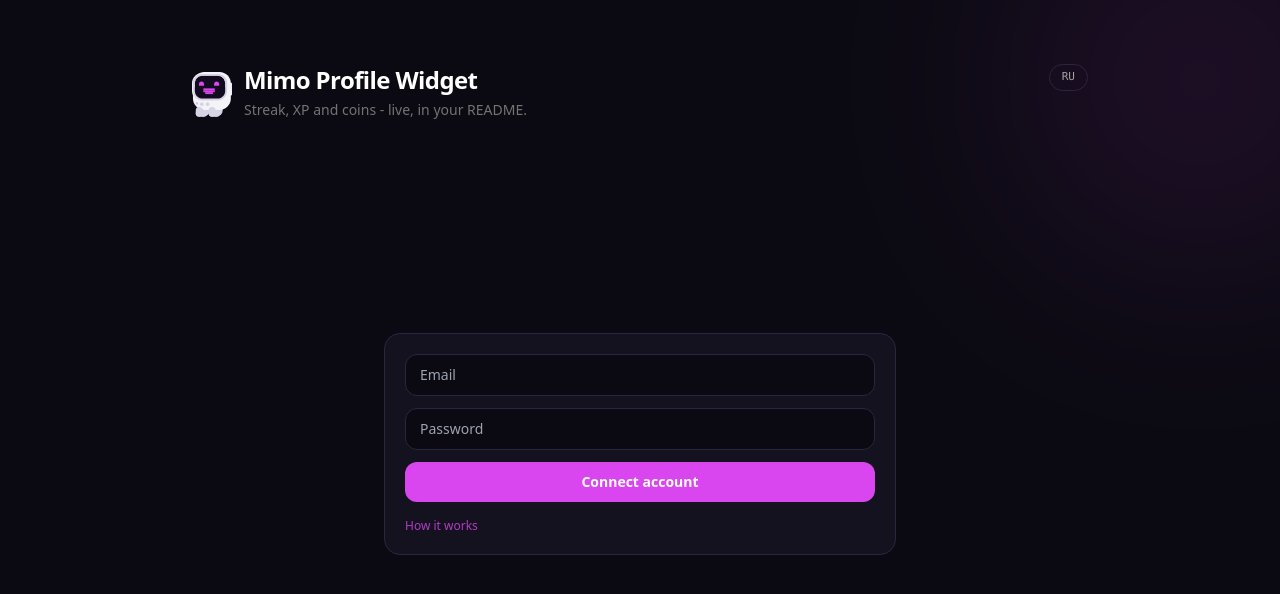
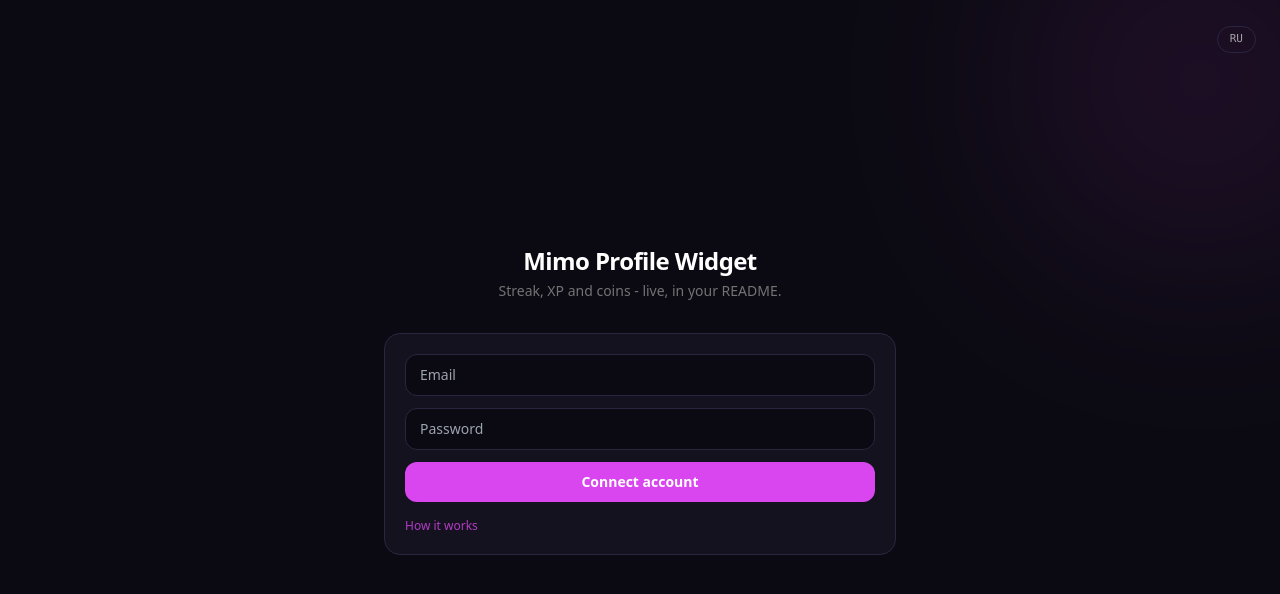
Before and after one commit to Asesu23/mimo-profile-widget, a Next.js app: page / in a window 1280 px wide. Shown: the top 594 px of the page. Built offline with nearby package versions, Linux system fonts and the light colour scheme.

Commit message:
feat: remove header logo, center auth header above form, pin locale switch to top-right corner

```diff
--- a/src/views/widget-generator/ui/WidgetGeneratorPage.tsx
+++ b/src/views/widget-generator/ui/WidgetGeneratorPage.tsx
@@ -1,8 +1,7 @@
 'use client';
 
 import { useMemo, useState } from 'react';
-import { THEMES, DEFAULT_THEME_ID } from '@entities/widget-theme';
-import { buildMascot } from '@entities/mascot';
+import { DEFAULT_THEME_ID } from '@entities/widget-theme';
 import { ALL_STATS, type StatKey } from '@entities/widget-stat';
 import { useConnectAccount } from '@features/connect-account';
 import { disconnectAccount } from '@features/disconnect-account';
@@ -22,7 +21,6 @@
   const [visibleStats, setVisibleStats] = useState<StatKey[]>(ALL_STATS);
 
   const origin = typeof window !== 'undefined' ? window.location.origin : '';
-  const activeTheme = THEMES[themeId] ?? THEMES[DEFAULT_THEME_ID];
 
   const imageUrl = useMemo(() => {
     if (!widgetId) return '';
@@ -45,27 +43,43 @@
     setVisibleStats((current) => toggleStatKey(current, key));
   }
 
+  const header = (
+    <header className="flex flex-col items-center gap-1 text-center">
+      <h1 className="text-2xl font-bold tracking-tight text-white">{t('title')}</h1>
+      <p className="text-sm text-neutral-500">{t('subtitle')}</p>
+    </header>
+  );
+
   return (
-    <main className="relative min-h-screen overflow-hidden bg-surface px-6 py-16 flex flex-col">
+    <main className="relative flex min-h-screen flex-col overflow-hidden bg-surface px-6 py-16">
       <div
         className="pointer-events-none absolute -right-40 -top-40 h-[480px] w-[480px] rounded-full opacity-20 blur-[120px]"
         style={{ background: 'radial-gradient(circle, #D946EF, transparent 70%)' }}
       />
 
+      <div className="absolute right-6 top-6 z-10">
+        <LocaleSwitch locale={locale} onToggle={() => setLocale(locale === 'en' ? 'ru' : 'en')} />
+      </div>
+
       <div className="relative mx-auto flex w-full max-w-4xl flex-1 flex-col gap-8">
-        <header className="flex items-start justify-between gap-4">
-          <div className="flex items-center gap-3">
-            <div className="h-10 w-10 shrink-0" dangerouslySetInnerHTML={{ __html: buildMascot(activeTheme) }} />
-            <div className="flex flex-col gap-1">
-              <h1 className="text-2xl font-bold tracking-tight text-white">{t('title')}</h1>
-              <p className="text-sm text-neutral-500">{t('subtitle')}</p>
-            </div>
-          </div>
-          <LocaleSwitch locale={locale} onToggle={() => setLocale(locale === 'en' ? 'ru' : 'en')} />
-        </header>
-
-        {status !== 'connected' && (
-          <div className="flex flex-1 items-center justify-center">
+        {status === 'connected' && widgetId ? (
+          <>
+            {header}
+            <section className="flex flex-col gap-8">
+              <WidgetPreview
+                themeId={themeId}
+                onThemeChange={setThemeId}
+                visibleStats={visibleStats}
+                onToggleStat={toggleStat}
+                imageUrl={imageUrl}
+                t={t}
+              />
+              <WidgetLinks imageUrl={imageUrl} markdown={markdown} onDisconnect={handleDisconnect} t={t} />
+            </section>
+          </>
+        ) : (
+          <div className="flex flex-1 flex-col items-center justify-center gap-8">
+            {header}
             <div className="w-full max-w-lg">
               <ConnectForm
                 email={email}
@@ -80,20 +94,6 @@
             </div>
           </div>
         )}
-
-        {status === 'connected' && widgetId && (
-          <section className="flex flex-col gap-8">
-            <WidgetPreview
-              themeId={themeId}
-              onThemeChange={setThemeId}
-              visibleStats={visibleStats}
-              onToggleStat={toggleStat}
-              imageUrl={imageUrl}
-              t={t}
-            />
-            <WidgetLinks imageUrl={imageUrl} markdown={markdown} onDisconnect={handleDisconnect} t={t} />
-          </section>
-        )}
       </div>
     </main>
   );
```
